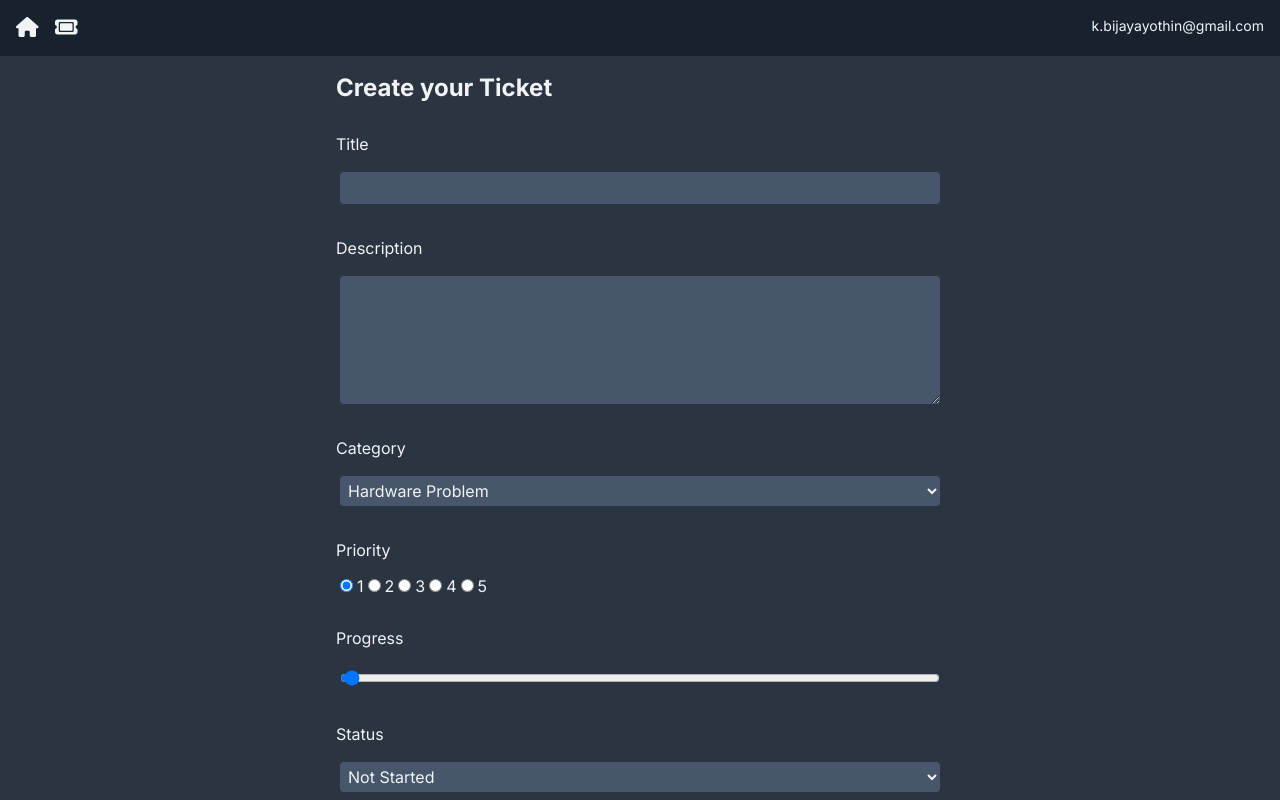
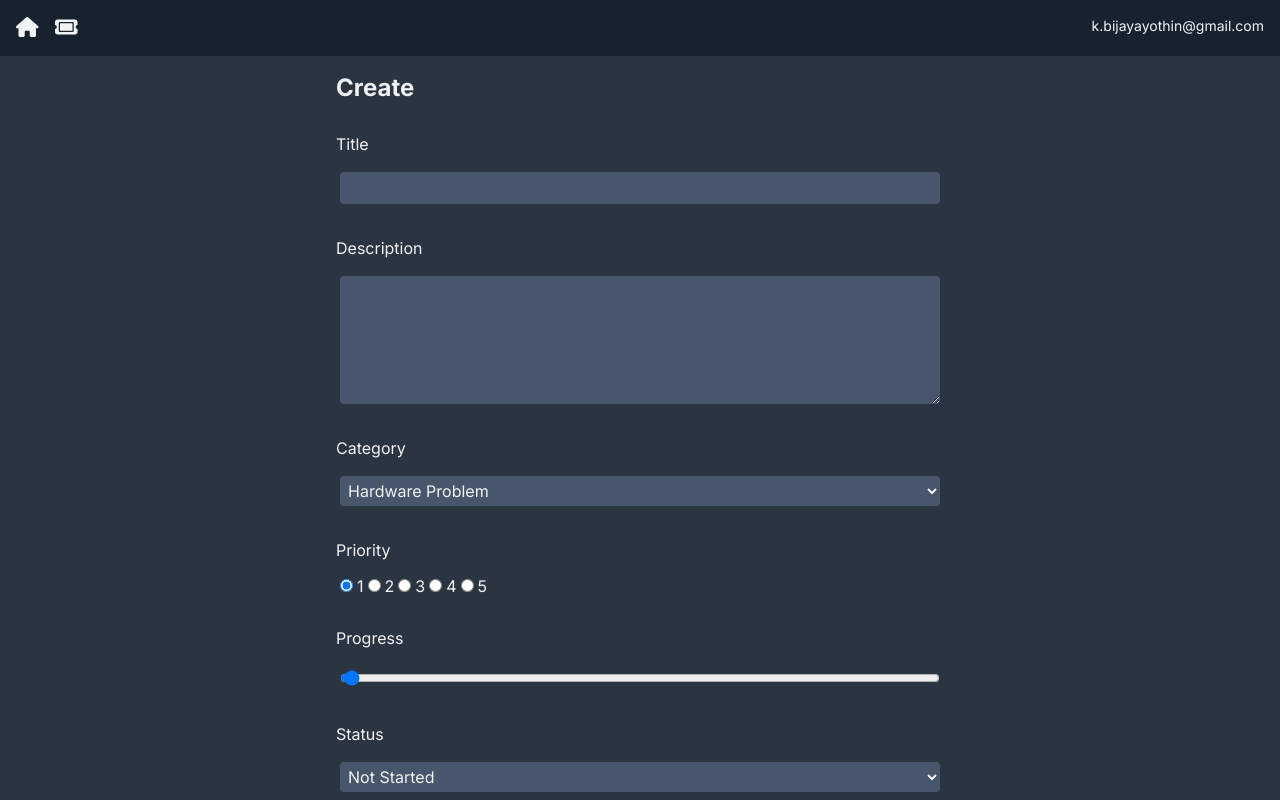
Before and after one commit to Kornkawin/NIDA-nosql-project, a Next.js app: page /TicketPage/new in a window 1280 px wide. Built offline with nearby package versions, Linux system fonts and the light colour scheme.

Commit message:
[Front] fixed bugs at button

```diff
--- a/app/(components)/TicketForm.jsx
+++ b/app/(components)/TicketForm.jsx
@@ -73,7 +73,7 @@ const TicketForm = ({ ticket }) => {
         method="post"
         onSubmit={handleSubmit}
       >
-        <h3>{ EDIT_MODE ? "Update your Ticket" : "Create your Ticket" }</h3>
+        <h3>{ EDIT_MODE ? "Update" : "Create" }</h3>
         <label>Title</label>
         <input
           id="title"
@@ -165,7 +165,7 @@ const TicketForm = ({ ticket }) => {
         <input
           type="submit"
           className="btn"
-          value={ EDIT_MODE ? "Update your Ticket" : "Create your Ticket" }
+          value={ EDIT_MODE ? "Update" : "Create" }
         />
       </form>
     </div>
```
